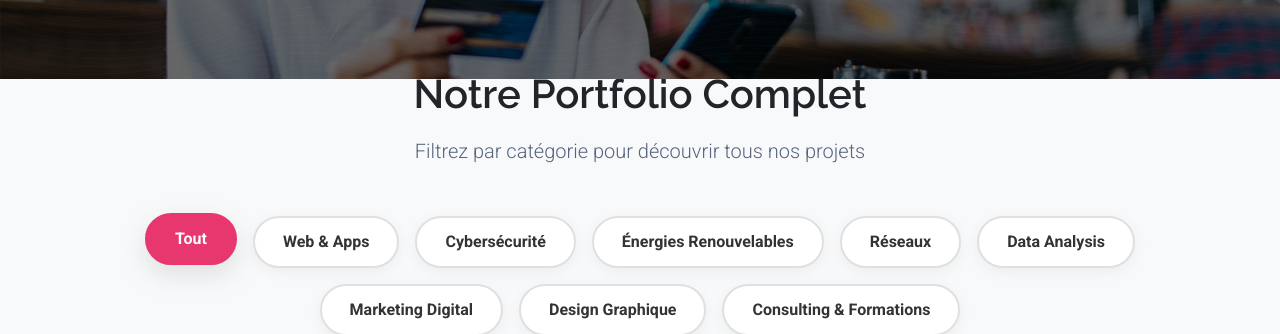
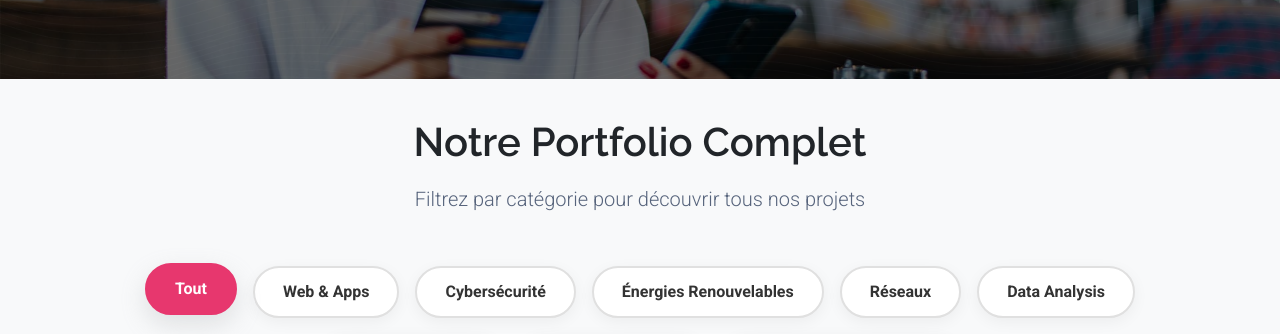
Before and after one commit to Amemorte99/ics-group-front, a Next.js app: page /portfolio in a window 1280 px wide. Shown: the part 381-715 px from the top of the page. Built offline with nearby package versions, Linux system fonts and the light colour scheme.

Commit message:
update p et m

```diff
--- a/components/portfolio/PortfolioContent.js
+++ b/components/portfolio/PortfolioContent.js
@@ -41,10 +41,10 @@ const PortfolioContent = ({ limit }) => {  // Nouvelle prop "limit"
   ];
 
   return (
-    <section className="portfolio-content ptb-100 bg-light">
+    <section className="portfolio-content ptb-100 bg-light py-5">
       <div className="container">
         {/* Titre différent selon la page */}
-        <div className="section-title text-center mb-5">
+        <div className="section-title text-center y-5">
           <h2>{limit ? "Nos Réalisations Récentes" : "Notre Portfolio Complet"}</h2>
           {!limit && <p className="lead mt-3">Filtrez par catégorie pour découvrir tous nos projets</p>}
         </div>
--- a/pages/services/index.js
+++ b/pages/services/index.js
@@ -18,7 +18,7 @@ const ServicesPage = () => {
       />
 
       {/* Liste des services en cartes jolies */}
-      <section className="services-list-area ptb-100 bg-light my-5">
+      <section className="services-list-area ptb-100 bg-light py-5">
         <div className="container">
           <div className="row justify-content-center">
             {services.map((service) => (
```
